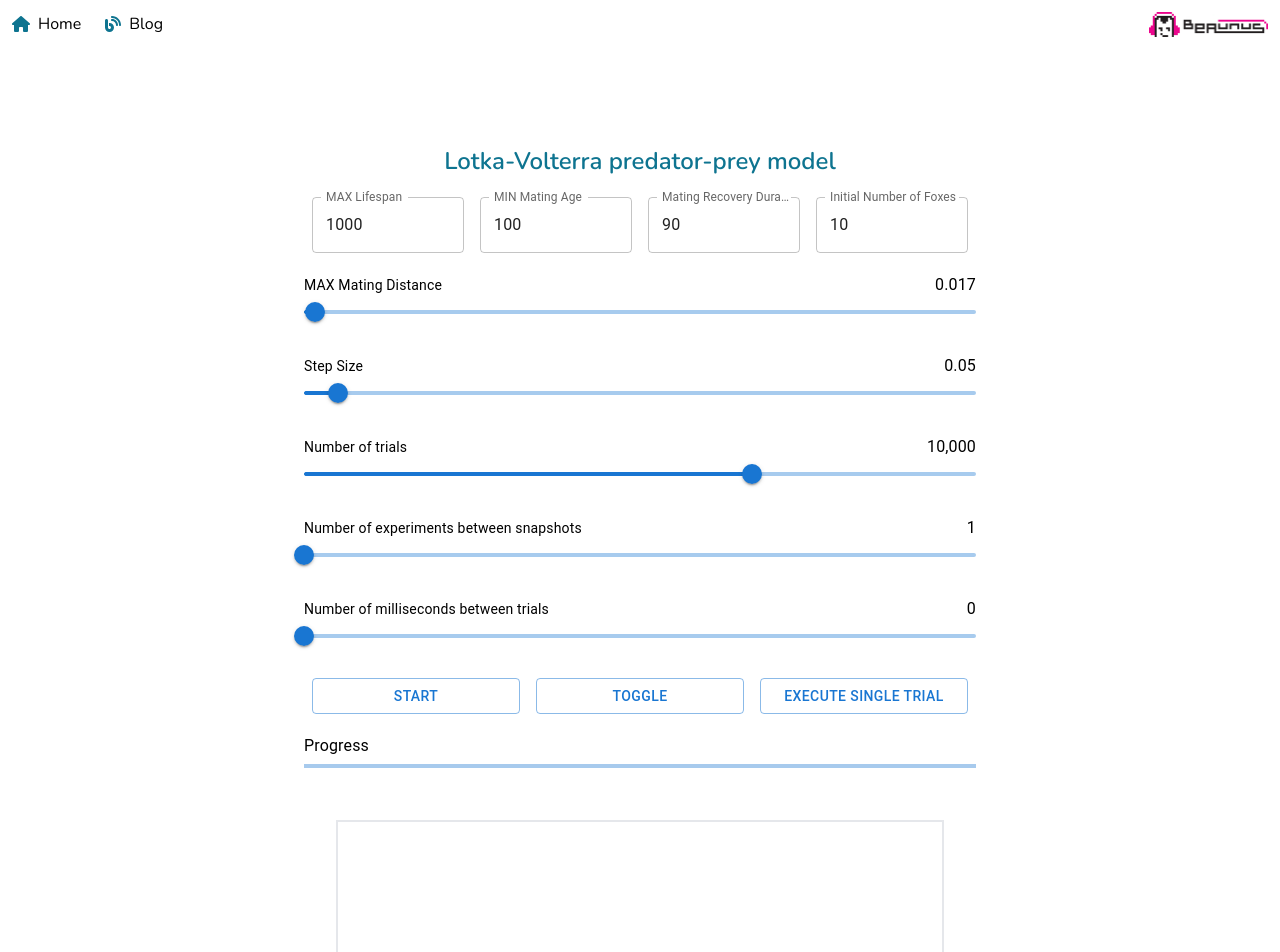
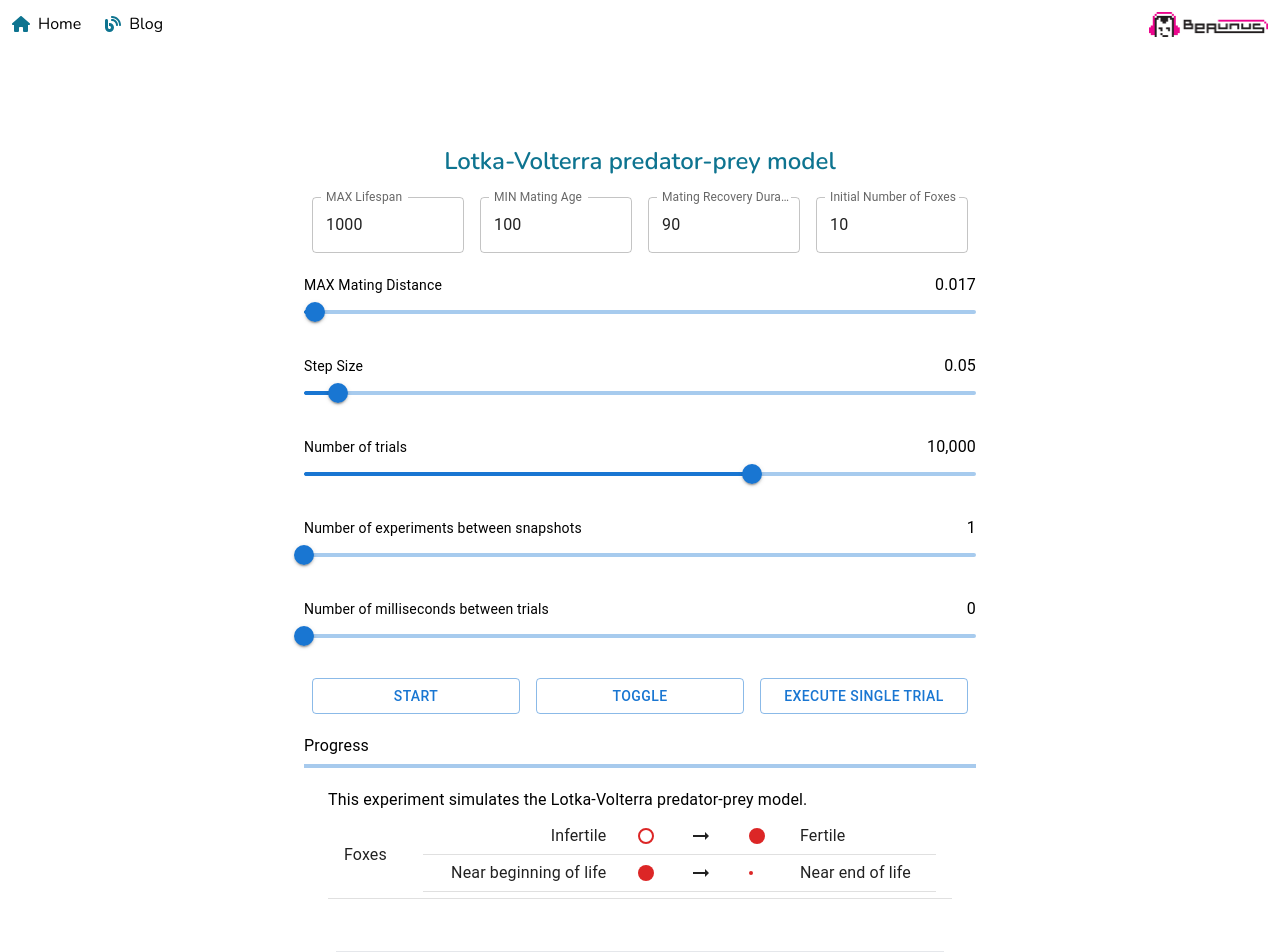
Before and after one commit to beaunus/beaunus.com, a Next.js app: page /blog/lokta-volterra in a window 1280 px wide. Shown: the top 952 px of the page. Built offline with nearby package versions, Linux system fonts and the light colour scheme; no server answers.

Commit message:
feature: legend

```diff
--- a/pages/blog/lokta-volterra.tsx
+++ b/pages/blog/lokta-volterra.tsx
@@ -1,10 +1,20 @@
-import { Grid, TextField } from "@mui/material";
+import { ArrowRightAlt } from "@mui/icons-material";
+import {
+	Container,
+	Grid,
+	Table,
+	TableBody,
+	TableCell,
+	TableRow,
+	TextField,
+	Typography,
+} from "@mui/material";
 import ChartJS, { Point } from "chart.js/auto";
 import _ from "lodash";
 import { KDTree } from "mnemonist";
 import type { NextPage } from "next";
 import Head from "next/head";
-import React from "react";
+import * as React from "react";
 
 import {
 	ExperimentComponent,
@@ -119,6 +129,7 @@ const LoktaVolterra: NextPage = () => {
 								foxes[dataIndex] && canFoxReproduce(foxes[dataIndex])
 									? "transparent"
 									: COLORS.fox,
+							borderWidth: 2,
 							data: foxes.map(({ point }) => point),
 							pointRadius: ({ dataIndex }) =>
 								foxes[dataIndex]
@@ -362,6 +373,62 @@ const LoktaVolterra: NextPage = () => {
 						experimentDefinition={loktaExperimentDefinition}
 						initialControlValues={{ numTrialsExponent: 4 }}
 					/>
+					<Container>
+						<Typography>
+							This experiment simulates the Lotka-Volterra predator-prey model.
+						</Typography>
+						<Table size="small">
+							<TableBody>
+								<TableRow>
+									<TableCell component="th" scope="row">
+										<Typography>Foxes</Typography>
+									</TableCell>
+									<TableCell>
+										<Table className="w-min" size="small">
+											<TableBody>
+												<TableRow>
+													<TableCell align="right">
+														<Typography>Infertile</Typography>
+													</TableCell>
+													<TableCell>
+														<div className="w-4 h-4 rounded-full border-2 border-red-600" />
+													</TableCell>
+													<TableCell>
+														<ArrowRightAlt />
+													</TableCell>
+													<TableCell>
+														<div className="w-4 h-4 bg-red-600 rounded-full border-red-600" />
+													</TableCell>
+													<TableCell>
+														<Typography>Fertile</Typography>
+													</TableCell>
+												</TableRow>
+												<TableRow>
+													<TableCell align="right">
+														<Typography noWrap>
+															Near beginning of life
+														</Typography>
+													</TableCell>
+													<TableCell>
+														<div className="w-4 h-4 bg-red-600 rounded-full border-red-600" />
+													</TableCell>
+													<TableCell>
+														<ArrowRightAlt />
+													</TableCell>
+													<TableCell>
+														<div className="w-1 h-1 bg-red-600 rounded-full border-red-600" />
+													</TableCell>
+													<TableCell>
+														<Typography noWrap>Near end of life</Typography>
+													</TableCell>
+												</TableRow>
+											</TableBody>
+										</Table>
+									</TableCell>
+								</TableRow>
+							</TableBody>
+						</Table>
+					</Container>
 					<canvas
 						className="m-8 max-w-full max-h-[50vh] border-2"
 						ref={scatterChartRef}
```
